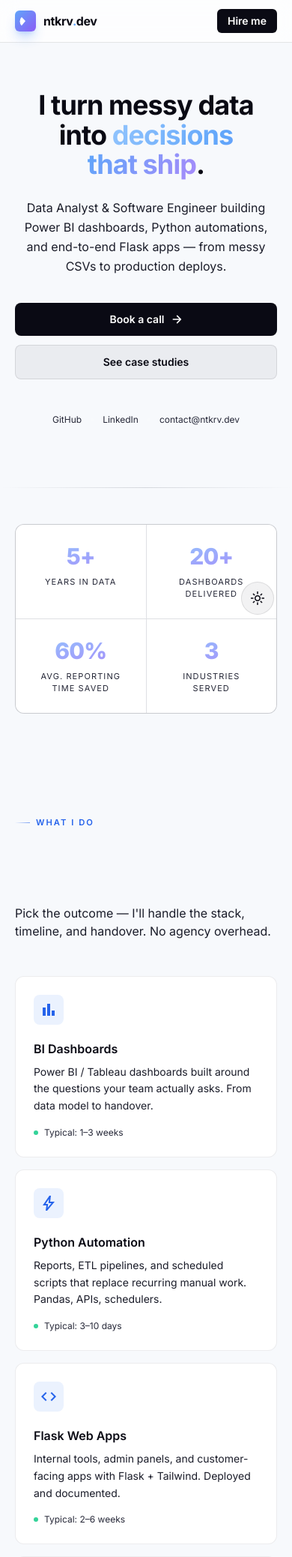
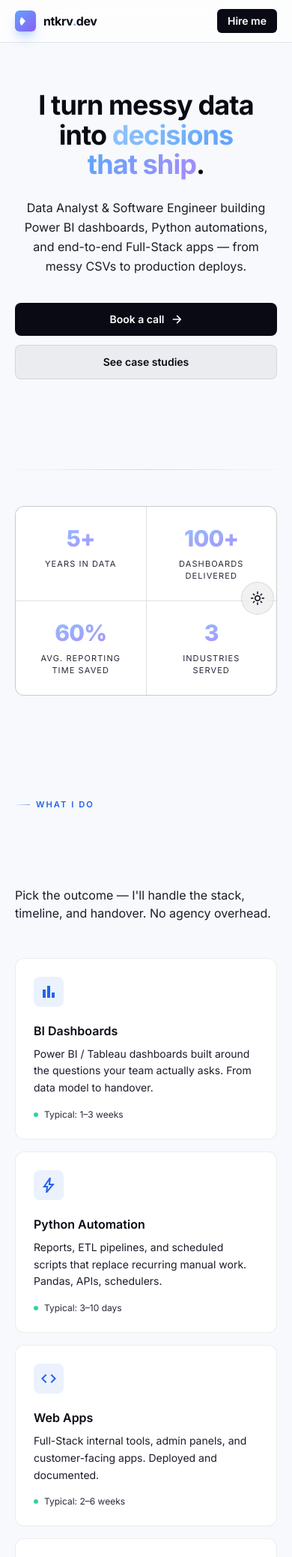
Before and after one commit to ntkrv/personal_website, a Flask app: page / in a window 390 px wide. Shown: the top 2077 px of the page at 75% size. Run offline with Flask 3, Linux system fonts and the light colour scheme; data that the repository does not hold is empty.

Commit message:
ui: dynamic counters, drop hero socials, rename Web Apps service
- Inject current_year and years_in_data into Jinja via a context
  processor; years_in_data = current_year - 2021 so it ticks up
  every Jan 1 without code changes.
- Stats grid now reads from numeric values + suffix, and each
  number animates from 0 → final on first scroll into view (GSAP
  + ScrollTrigger). Dashboards delivered bumped to 100+.
- Drop the GitHub/LinkedIn/email strip under the hero CTAs — the
  same links already live in the footer.
- Hero subtitle: "end-to-end Flask apps" → "end-to-end Full-Stack
  apps".
- Service card "Flask Web Apps" → "Web Apps", description now
  emphasizes Full-Stack internal/admin/customer-facing apps.
- Add ?v=8 cache-buster to scroll_animation.js so the new counter
  logic isn't served stale.

Co-Authored-By: Claude Opus 4.7 (1M context) <noreply@anthropic.com>

```diff
--- a/app.py
+++ b/app.py
@@ -1,4 +1,5 @@
 import os
+from datetime import datetime
 
 from flask import Flask, request
 from dotenv import load_dotenv
@@ -16,6 +17,11 @@ CSP = {
     "script-src": ["'self'"],
     "img-src": ["'self'", "data:", "https://images.unsplash.com"],
 }
+
+# Anchor for the auto-incrementing "Years in data" stat on the hero.
+# years_in_data = current_year - CAREER_START_YEAR  →  rolls forward
+# automatically each January 1.
+CAREER_START_YEAR = 2021
 
 
 def create_app(config_class=None):
@@ -108,6 +114,14 @@ def _register_request_hooks(app) -> None:
         if request.endpoint == "contact.contact":
             app.logger.info("Contact form accessed by IP: %s", request.remote_addr)
 
+    @app.context_processor
+    def inject_globals():
+        year = datetime.now().year
+        return {
+            "current_year": year,
+            "years_in_data": max(year - CAREER_START_YEAR, 1),
+        }
+
 
 def _register_cli(app) -> None:
     from cli import register_cli
--- a/static/js/scroll_animation.js
+++ b/static/js/scroll_animation.js
@@ -61,4 +61,30 @@ document.addEventListener("DOMContentLoaded", () => {
         },
       }
     );
+
+    // Stat counters: count up from 0 to data-stat-end on first reveal.
+    gsap.utils.toArray("[data-stat-end]").forEach((el) => {
+      const end = parseFloat(el.getAttribute("data-stat-end"));
+      const suffix = el.getAttribute("data-stat-suffix") || "";
+      if (Number.isNaN(end)) return;
+
+      const obj = { val: 0 };
+      el.textContent = "0" + suffix;
+
+      ScrollTrigger.create({
+        trigger: el,
+        start: "top 85%",
+        once: true,
+        onEnter: () => {
+          gsap.to(obj, {
+            val: end,
+            duration: 1.4,
+            ease: "power2.out",
+            onUpdate: () => {
+              el.textContent = Math.round(obj.val) + suffix;
+            },
+          });
+        },
+      });
+    });
   });
--- a/templates/base.html
+++ b/templates/base.html
@@ -168,7 +168,7 @@
   <!-- Scripts -->
   <script src="{{ url_for('static', filename='js/gsap.min.js') }}"></script>
   <script src="{{ url_for('static', filename='js/ScrollTrigger.min.js') }}"></script>
-  <script src="{{ url_for('static', filename='js/scroll_animation.js') }}"></script>
+  <script src="{{ url_for('static', filename='js/scroll_animation.js') }}?v={{ asset_version or '8' }}"></script>
   <script src="{{ url_for('static', filename='js/flash_message.js') }}"></script>
   <script src="{{ url_for('static', filename='js/theme_toggle.js') }}"></script>
   <script src="{{ url_for('static', filename='js/password_redirect.js') }}"></script>
--- a/templates/index.html
+++ b/templates/index.html
@@ -14,7 +14,7 @@
       <span class="text-gradient">decisions that ship</span>.
     </h1>
     <p class="max-w-2xl mx-auto text-base sm:text-lg text-white/70 [.light_&]:text-ink-600 leading-relaxed mb-9">
-      Data Analyst &amp; Software Engineer building Power&nbsp;BI dashboards, Python automations, and end-to-end Flask apps —
+      Data Analyst &amp; Software Engineer building Power&nbsp;BI dashboards, Python automations, and end-to-end Full-Stack apps —
       from messy CSVs to production deploys.
     </p>
 
@@ -38,13 +38,6 @@
       </a>
     </div>
 
-    <div class="text-xs text-white/40 [.light_&]:text-ink-500 inline-flex items-center gap-3">
-      <a href="https://github.com/ntkrv" target="_blank" rel="noopener" class="hover:text-white [.light_&]:hover:text-ink-900 transition">GitHub</a>
-      <span class="w-1 h-1 rounded-full bg-white/20 [.light_&]:bg-ink-300"></span>
-      <a href="https://www.linkedin.com/in/ntokariev/" target="_blank" rel="noopener" class="hover:text-white [.light_&]:hover:text-ink-900 transition">LinkedIn</a>
-      <span class="w-1 h-1 rounded-full bg-white/20 [.light_&]:bg-ink-300"></span>
-      <a href="mailto:contact@ntkrv.dev" class="hover:text-white [.light_&]:hover:text-ink-900 transition">contact@ntkrv.dev</a>
-    </div>
   </div>
 
   <div class="hairline max-w-6xl mx-auto"></div>
@@ -58,14 +51,16 @@
   <div class="max-w-6xl mx-auto px-5 sm:px-8 py-12">
     <dl class="grid grid-cols-2 md:grid-cols-4 gap-px rounded-xl overflow-hidden bg-white/5 [.light_&]:bg-ink-900/10 border border-white/10 [.light_&]:border-ink-900/10">
       {% set stats = [
-        ('5+',  'Years in data'),
-        ('20+', 'Dashboards delivered'),
-        ('60%', 'Avg. reporting time saved'),
-        ('3',   'Industries served'),
+        (years_in_data, '+', 'Years in data'),
+        (100,           '+', 'Dashboards delivered'),
+        (60,            '%', 'Avg. reporting time saved'),
+        (3,             '',  'Industries served'),
       ] %}
-      {% for value, label in stats %}
+      {% for value, suffix, label in stats %}
         <div class="bg-ink-900 [.light_&]:bg-white p-6 sm:p-8 text-center">
-          <dd class="text-3xl sm:text-4xl font-extrabold tracking-tight bg-gradient-to-br from-brand-300 to-violet-400 bg-clip-text text-transparent">{{ value }}</dd>
+          <dd class="text-3xl sm:text-4xl font-extrabold tracking-tight bg-gradient-to-br from-brand-300 to-violet-400 bg-clip-text text-transparent"
+              data-stat-end="{{ value }}"
+              data-stat-suffix="{{ suffix }}">{{ value }}{{ suffix }}</dd>
           <dt class="mt-2 text-[11px] uppercase tracking-widest text-white/50 [.light_&]:text-ink-500">{{ label }}</dt>
         </div>
       {% endfor %}
@@ -93,7 +88,7 @@
     {% set services = [
       ('bar_chart',     'BI Dashboards',         'Power BI / Tableau dashboards built around the questions your team actually asks. From data model to handover.', '1–3 weeks'),
       ('bolt',          'Python Automation',     'Reports, ETL pipelines, and scheduled scripts that replace recurring manual work. Pandas, APIs, schedulers.', '3–10 days'),
-      ('code',          'Flask Web Apps',        'Internal tools, admin panels, and customer-facing apps with Flask + Tailwind. Deployed and documented.', '2–6 weeks'),
+      ('code',          'Web Apps',              'Full-Stack internal tools, admin panels, and customer-facing apps. Deployed and documented.', '2–6 weeks'),
       ('hub',           'Data Pipelines & APIs', 'Stitch SQL sources, third-party APIs, and downstream BI together. Dockerised, monitored, version-controlled.', '1–4 weeks'),
     ] %}
 
```
